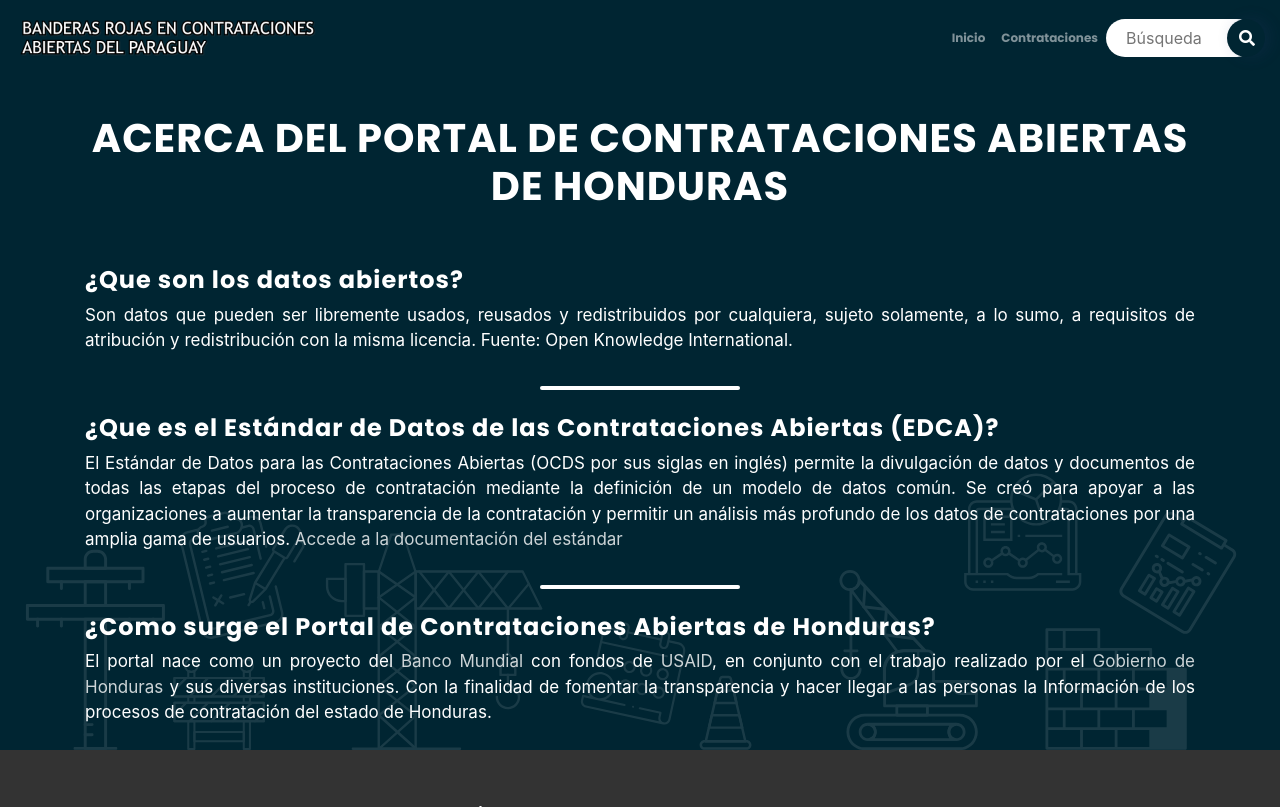
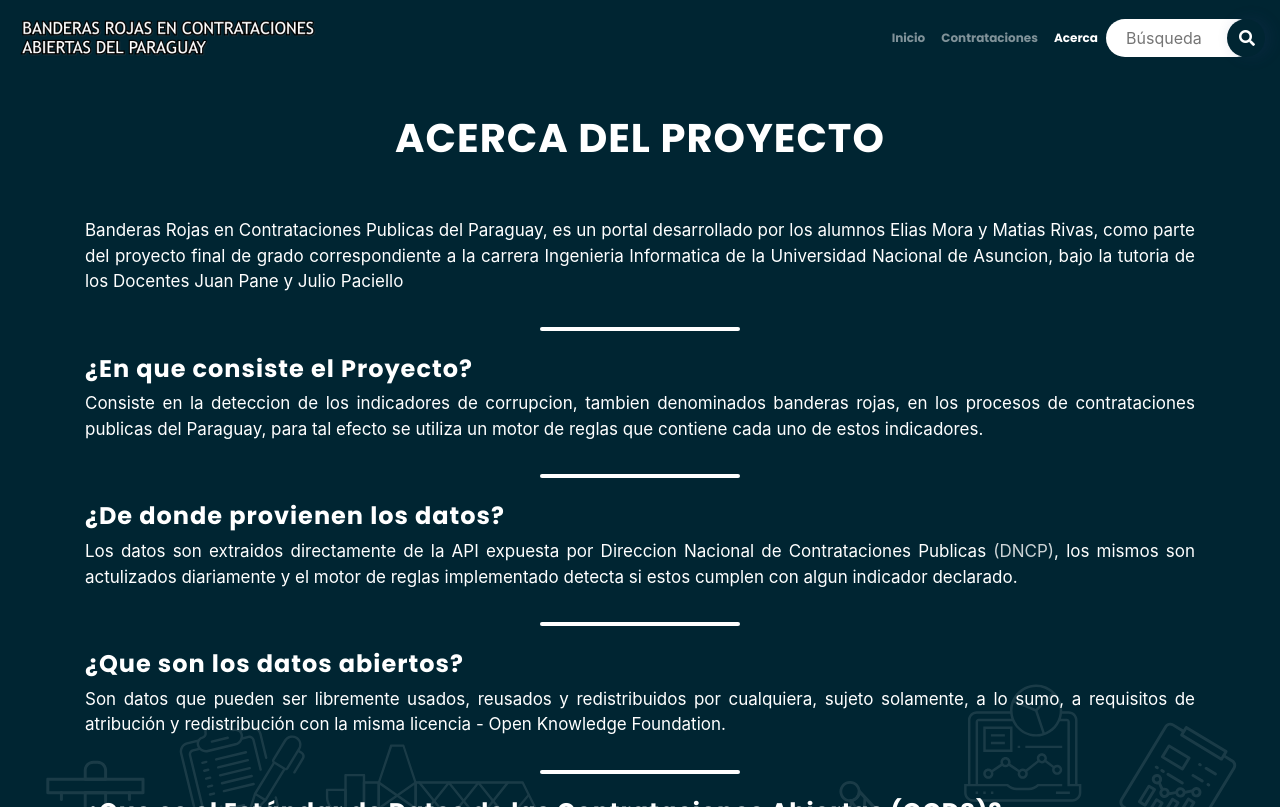
Before and after one commit to davinun99/tesis-mati-elias-app, a Django app: page /acerca/ in a window 1280 px wide. Shown: the top 807 px of the page. Run offline with Django 3.2, Linux system fonts and the light colour scheme; parts of the project's set-up code (start-up, migrations or seed data) failed here and were passed over; some libraries are stand-ins or nearby versions.

Commit message:
Pagina acerca de

```diff
--- a/portalocdspy_frontend/templates/acerca/acerca.html
+++ b/portalocdspy_frontend/templates/acerca/acerca.html
@@ -1,7 +1,7 @@
 {% extends "base.html" %}
 
 {% block head_content %}
-<title>Portal de Contrataciones Abiertas de Honduras - Acerca</title>
+<title>Portal de Banderas Rojas en Contrataciones Abiertas del Paraguay - Acerca</title>
 {% endblock %}
 
 {% load static %}
@@ -10,13 +10,46 @@
 <div class="container-fluid fondoColorPrimario fondoPrincipalPagina tamanoMinimo">
 <div class="container">
    <div class="row pb-2">
-      <div class="col-md-12 mt-5 mb-5"><h1 class="textoColorBlanco textoTitular1Grueso textoAlineadoCentrado">Acerca del Portal de Contrataciones Abiertas de Honduras</h1></div>
+      <div class="col-md-12 mt-5 mb-5"><h1 class="textoColorBlanco textoTitular1Grueso textoAlineadoCentrado">Acerca del Proyecto</h1></div>
+     <div class="col-md-12">
+         <p class="textoColorBlanco textoAlineadoJustificado textoParrafoResaltado">
+            Banderas Rojas en Contrataciones Publicas del Paraguay, es un portal desarrollado por los alumnos Elias Mora y Matias Rivas, como parte del proyecto final de grado
+             correspondiente a la carrera Ingenieria Informatica de la Universidad Nacional de Asuncion, bajo la tutoria de los Docentes Juan Pane y Julio Paciello
+         </p>
+      </div>
+     <div class="col-md-12">
+         <div class="divisorTextos fondoColorBlanco mt-3 mb-4"></div>
+      </div>
+     <div class="col-md-12">
+         <h4 class="textoColorBlanco textoTitular2Grueso">
+               ¿En que consiste el Proyecto?
+         </h4>
+         <p class="textoColorBlanco textoAlineadoJustificado textoParrafoResaltado">
+             Consiste en la deteccion de los indicadores de corrupcion, tambien denominados banderas rojas, en los procesos de contrataciones publicas del Paraguay,
+             para tal efecto se utiliza un motor de reglas que contiene cada uno de estos indicadores.
+         </p>
+      </div>
+             <div class="col-md-12">
+         <div class="divisorTextos fondoColorBlanco mt-3 mb-4"></div>
+      </div>
+      <div class="col-md-12">
+         <h4 class="textoColorBlanco textoTitular2Grueso">
+               ¿De donde provienen los datos?
+         </h4>
+         <p class="textoColorBlanco textoAlineadoJustificado textoParrafoResaltado">
+             Los datos son extraidos directamente de la API expuesta por Direccion Nacional de Contrataciones Publicas <a href="https://www.contrataciones.gov.py/datos/" class="textoColorBlanco enlaceFondoColor">(DNCP)</a>,
+             los mismos son actulizados diariamente y el motor de reglas implementado detecta si estos cumplen con algun indicador declarado.
+         </p>
+      </div>
+      <div class="col-md-12">
+         <div class="divisorTextos fondoColorBlanco mt-3 mb-4"></div>
+      </div>
       <div class="col-md-12">
          <h4 class="textoColorBlanco textoTitular2Grueso">
                ¿Que son los datos abiertos?
          </h4>
          <p class="textoColorBlanco textoAlineadoJustificado textoParrafoResaltado">
-               Son datos que pueden ser libremente usados, reusados y redistribuidos por cualquiera, sujeto solamente, a lo sumo, a requisitos de atribución y redistribución con la misma licencia. Fuente: Open Knowledge International.
+               Son datos que pueden ser libremente usados, reusados y redistribuidos por cualquiera, sujeto solamente, a lo sumo, a requisitos de atribución y redistribución con la misma licencia - Open Knowledge Foundation.
          </p>
       </div>
       <div class="col-md-12">
@@ -24,7 +57,7 @@
       </div>
       <div class="col-md-12">
             <h4 class="textoColorBlanco textoTitular2Grueso">
-                  ¿Que es el  Estándar de Datos de las Contrataciones Abiertas (EDCA)?
+                  ¿Que es el  Estándar de Datos de las Contrataciones Abiertas (OCDS)?
             </h4>
             <p class="textoColorBlanco textoAlineadoJustificado textoParrafoResaltado">
                   El Estándar de Datos para las Contrataciones Abiertas (OCDS por sus siglas en inglés) permite la divulgación de datos y documentos de todas las etapas del proceso de contratación mediante la definición de un modelo de datos común. Se creó para apoyar a las organizaciones a aumentar la transparencia de la contratación y permitir un análisis más profundo de los datos de contrataciones por una amplia gama de usuarios.
@@ -32,20 +65,6 @@
 
             </p>
          </div>
-         <div class="col-md-12">
-               <div class="divisorTextos fondoColorBlanco mt-3 mb-4"></div>
-            </div>
-            <div class="col-md-12">
-                  <h4 class="textoColorBlanco textoTitular2Grueso">
-                        ¿Como surge el Portal de Contrataciones Abiertas de Honduras?
-                  </h4>
-                  <p class="textoColorBlanco textoAlineadoJustificado textoParrafoResaltado">
-                        El portal nace como un proyecto del <a href="https://www.worldbank.org/" class="textoColorBlanco enlaceFondoColor">Banco Mundial</a>  con fondos de <a href="https://www.usaid.gov/honduras" class="textoColorBlanco enlaceFondoColor">USAID</a>, en conjunto con el trabajo realizado por el <a href="https://www.presidencia.gob.hn/" class="textoColorBlanco enlaceFondoColor">Gobierno de Honduras</a>  y sus diversas instituciones.
-                        Con la finalidad de fomentar la transparencia y hacer llegar a las personas la Información de los procesos de contratación del estado de Honduras.
-
-
-                  </p>
-               </div>
    </div>
 
 </div>
--- a/portalocdspy_frontend/templates/inicio/inicio.html
+++ b/portalocdspy_frontend/templates/inicio/inicio.html
@@ -1,7 +1,7 @@
 {% extends "base.html" %}
 
 {% block head_content %}
-<title>Portal de Contrataciones Abiertas de Honduras - Inicio</title>
+<title>Portal de Banderas Rojas en Contrataciones Abiertas del Paraguay - Inicio</title>
 {% endblock %}
 
 {% block container %}
--- a/portalocdspy_frontend/templates/nav.html
+++ b/portalocdspy_frontend/templates/nav.html
@@ -15,6 +15,9 @@
          <li class="nav-item {% if '/busqueda' in request.path %}active{% endif %}">
             <a class="nav-link transicion"  href="/busqueda?term=&metodo=proceso&pagina=1">Contrataciones</a>
          </li>
+         <li class="nav-item {% if '/acerca' in request.path %}active{% endif %}">
+               <a class="nav-link transicion"  href="/acerca">Acerca</a>
+         </li>
       </ul>
       <form class="form-inline  busquedaMenuPortal" action="/busqueda">
             <input class="form-controlx mr-sm-2" type="search" placeholder="Búsqueda" aria-label="Search" name="term" value="{% if request.GET.term %}{{request.GET.term}}{% endif %}">
```
